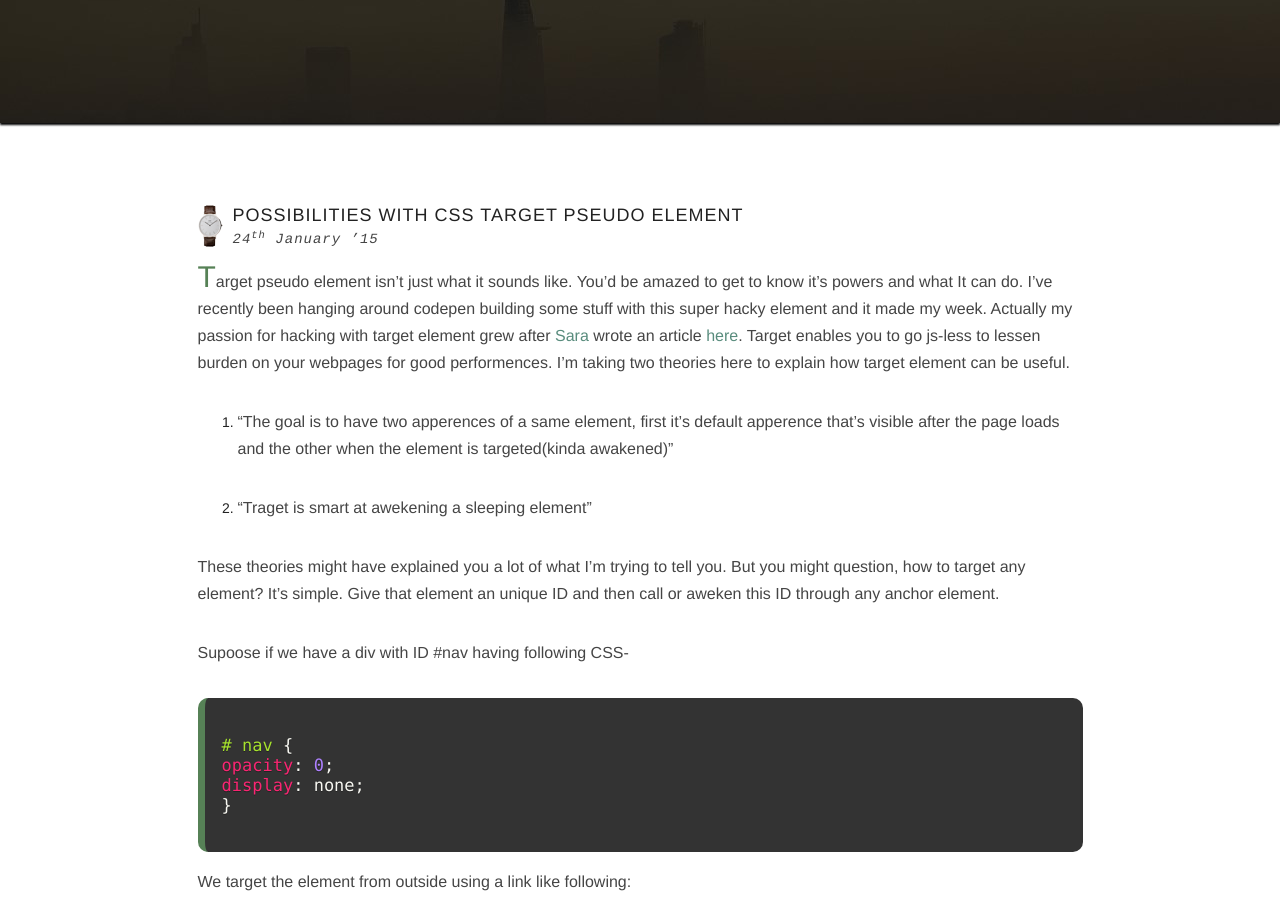
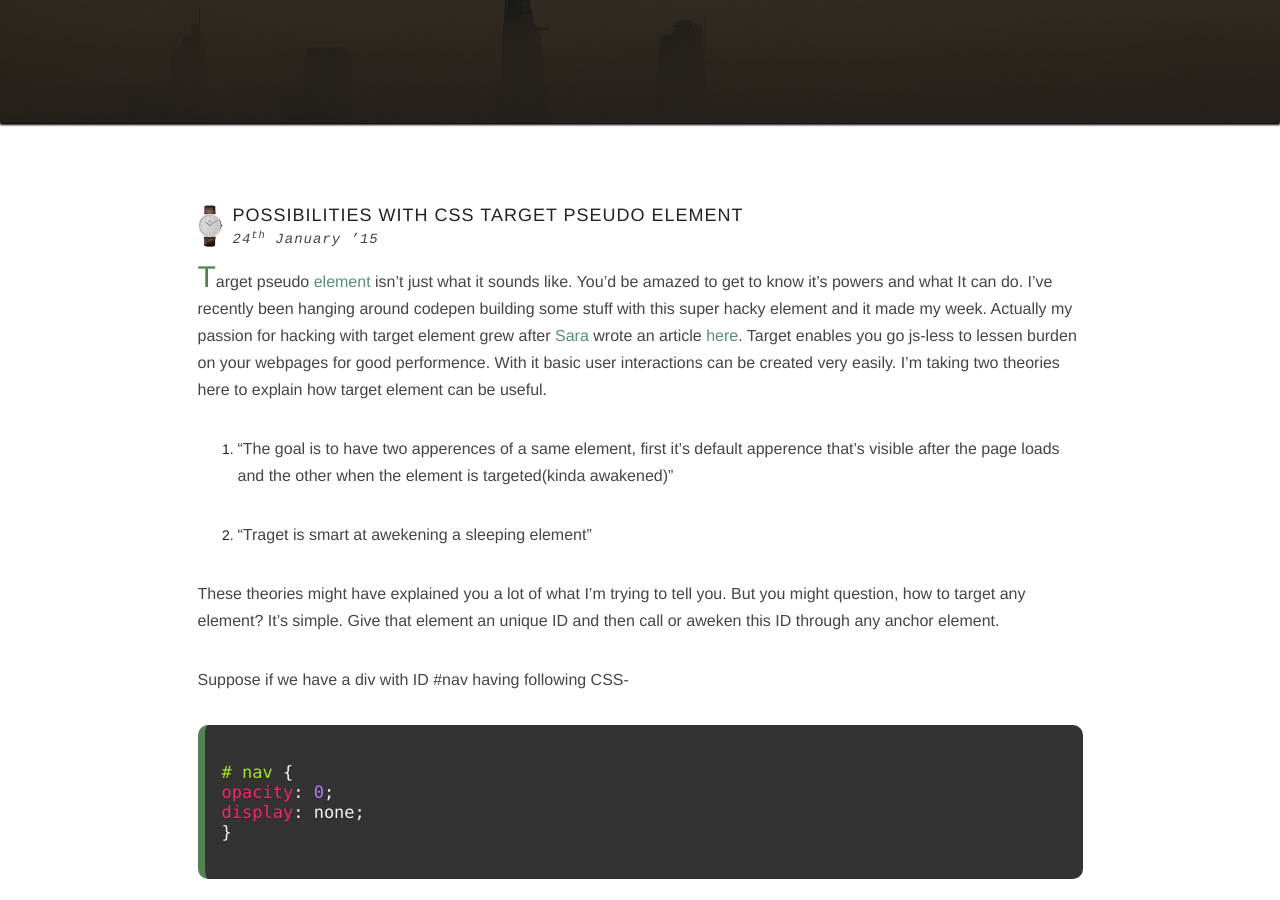
Before and after one commit to abhisack/abhisack.github.io, a Jekyll site: the page built from _posts/2015-01-24-possibilities-with-css-target-element.markdown, in a window 1280 px wide and 900 px high, scrolled down 327 px. Built offline with Jekyll 4.4.1, drawn with Linux system fonts in a browser that asks for light colours; some web fonts are replaced; comment, search, counter and statistics services are not loaded; some of the changed text lies outside the part shown.

Commit message:
new post on 25 jan 15

```diff
--- a/_posts/2015-01-24-possibilities-with-css-target-element.markdown
+++ b/_posts/2015-01-24-possibilities-with-css-target-element.markdown
@@ -7,8 +7,8 @@
 comments: true
 ---
 
-Target pseudo element isn't just what it sounds like. You'd be amazed to get to know it's powers and what It can do. I've recently been hanging around codepen building some stuff with this super hacky element and it made my week. Actually my passion for hacking with target element grew after [Sara](https://twitter.com/SaraSoueidan) wrote an article [here](http://blogs.adobe.com/dreamweaver/2015/01/using-the-css-target-selector-to-create-javascript-less-ui-effects.html).
-Target enables you to go js-less to lessen burden on your webpages for good performences.
+Target pseudo [element](http://dev.w3.org/csswg/selectors-4/#the-target-pseudo) isn't just what it sounds like. You'd be amazed to get to know it's powers and what It can do. I've recently been hanging around codepen building some stuff with this super hacky element and it made my week. Actually my passion for hacking with target element grew after [Sara](https://twitter.com/SaraSoueidan) wrote an article [here](http://blogs.adobe.com/dreamweaver/2015/01/using-the-css-target-selector-to-create-javascript-less-ui-effects.html).
+Target enables you go js-less to lessen burden on your webpages for good performence. With it basic user interactions can be created very easily.
 I'm taking two theories here to explain how target element can be useful.
 
 1. "The goal is to have two apperences of a same element, first it's default apperence that's visible after the page loads and the other when the element is targeted(kinda awakened)"
@@ -17,7 +17,7 @@
 
 These theories might have explained you a lot of what I'm trying to tell you. But you might question, how to target any element? It's simple. Give that element an unique ID and then call or aweken this ID through any anchor element.
 
-Supoose if we have a div with ID #nav having following CSS-
+Suppose if we have a div with ID #nav having following CSS-
 
 <pre>
 <code class="language-css">
@@ -71,7 +71,7 @@
 
 ###Popup Blocks
 
-Yeah! you don't need to burden your webpages with jquery's animations and fadeIns/fadeOuts to bring in the search block when user clicks any search icon/button on your site. Stick to pure CSS for the same.
+Yeah! you don't need to burden your webpages with jquery's animations and fadeIns/fadeOuts to pop up a block when user clicks any icon/button on your site. Stick to pure CSS for the same.
 
 Here's a search popup's demo I created being inspired by Sara Soueidan's article.
 
@@ -87,10 +87,10 @@
 <p data-height="268" data-theme-id="0" data-slug-hash="MYoELr" data-default-tab="result" data-user="abhisack" class='codepen'>See the Pen <a href='http://codepen.io/abhisack/pen/MYoELr/'>CSS-Only Search Toggle with Target element</a> by Abhishek Sachan (<a href='http://codepen.io/abhisack'>@abhisack</a>) on <a href='http://codepen.io'>CodePen</a>.</p>
 <script async src="//assets.codepen.io/assets/embed/ei.js"></script>
 
-In these two demos the theories listed at the beginning of the post are applied. Note how we come out of the targeted element (clicking close buttons) by putting a second anchor element linking to '#'.
+In these two demos the theories listed at the beginning of the post are applied. Note how we come out of the targeted element (clicking close buttons) by putting a second anchor element linking to '#' which is technically the url of your current page.
 
 And a lots more you can imagine.
 
 ####Going Further
-If you want to explore more about awesome things you can do with target pseudo element and escape needless JS, I recommend you reading [this post](http://css-tricks.com/tour-performant-responsive-css-site/) by Rajoshi Ghosh and [Tanmai Gopal](http://codepen.io/tanmaig). Also don't miss Sara's [article](http://blogs.adobe.com/dreamweaver/2015/01/using-the-css-target-selector-to-create-javascript-less-ui-effects.html) if you haven't read it already.
+If you want to explore more about awesome things you can do with target pseudo element and escape needless JS, I recommend you reading "Animate the scroll with only CSS" section of [this post](http://css-tricks.com/tour-performant-responsive-css-site/) by Rajoshi Ghosh and [Tanmai Gopal](http://codepen.io/tanmaig). Also don't miss Sara's [article](http://blogs.adobe.com/dreamweaver/2015/01/using-the-css-target-selector-to-create-javascript-less-ui-effects.html) if you haven't read it already.
 Created something awesome with target? Yes? Awesome!! I'm waiting for your demo.
```
